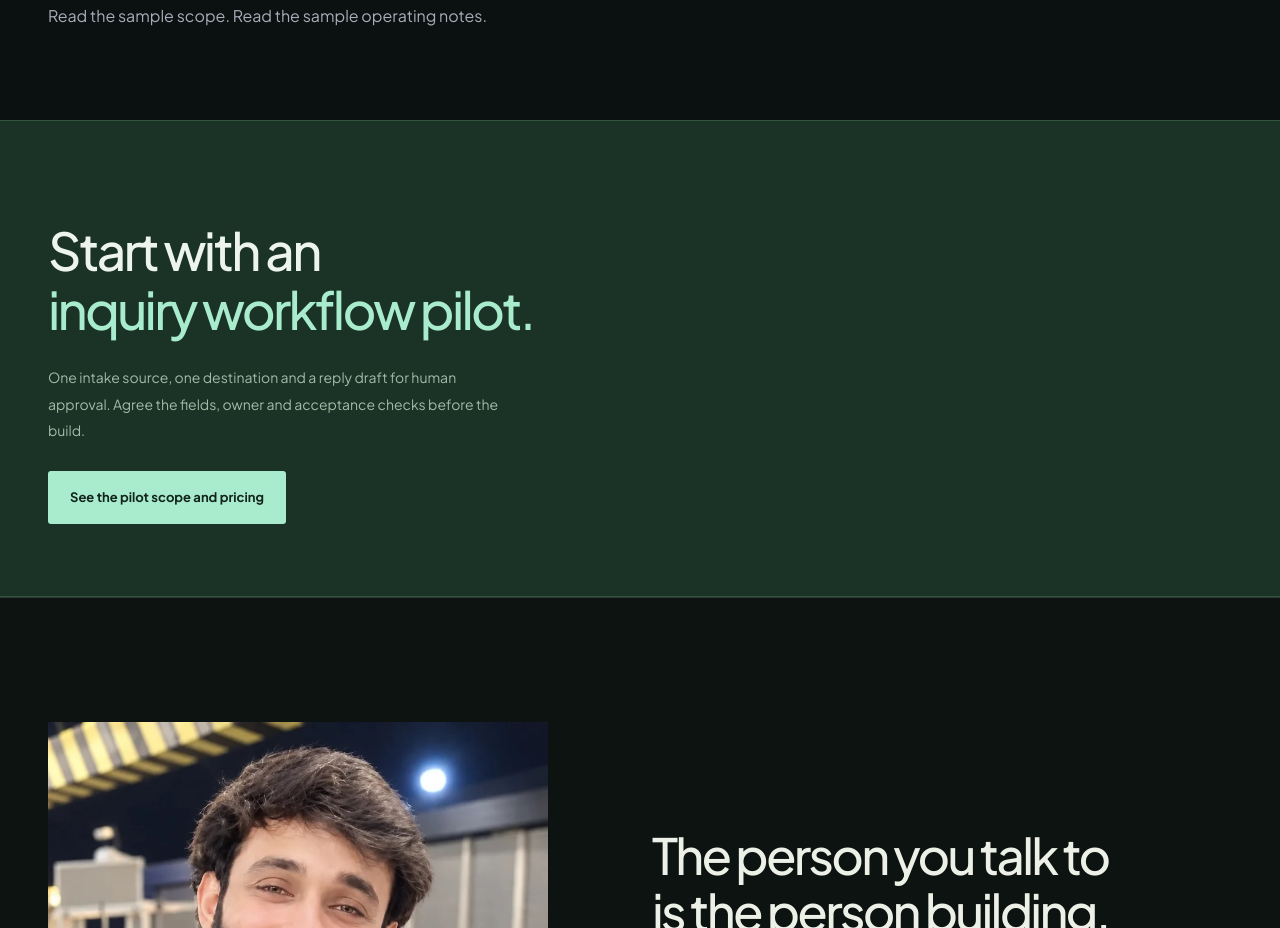
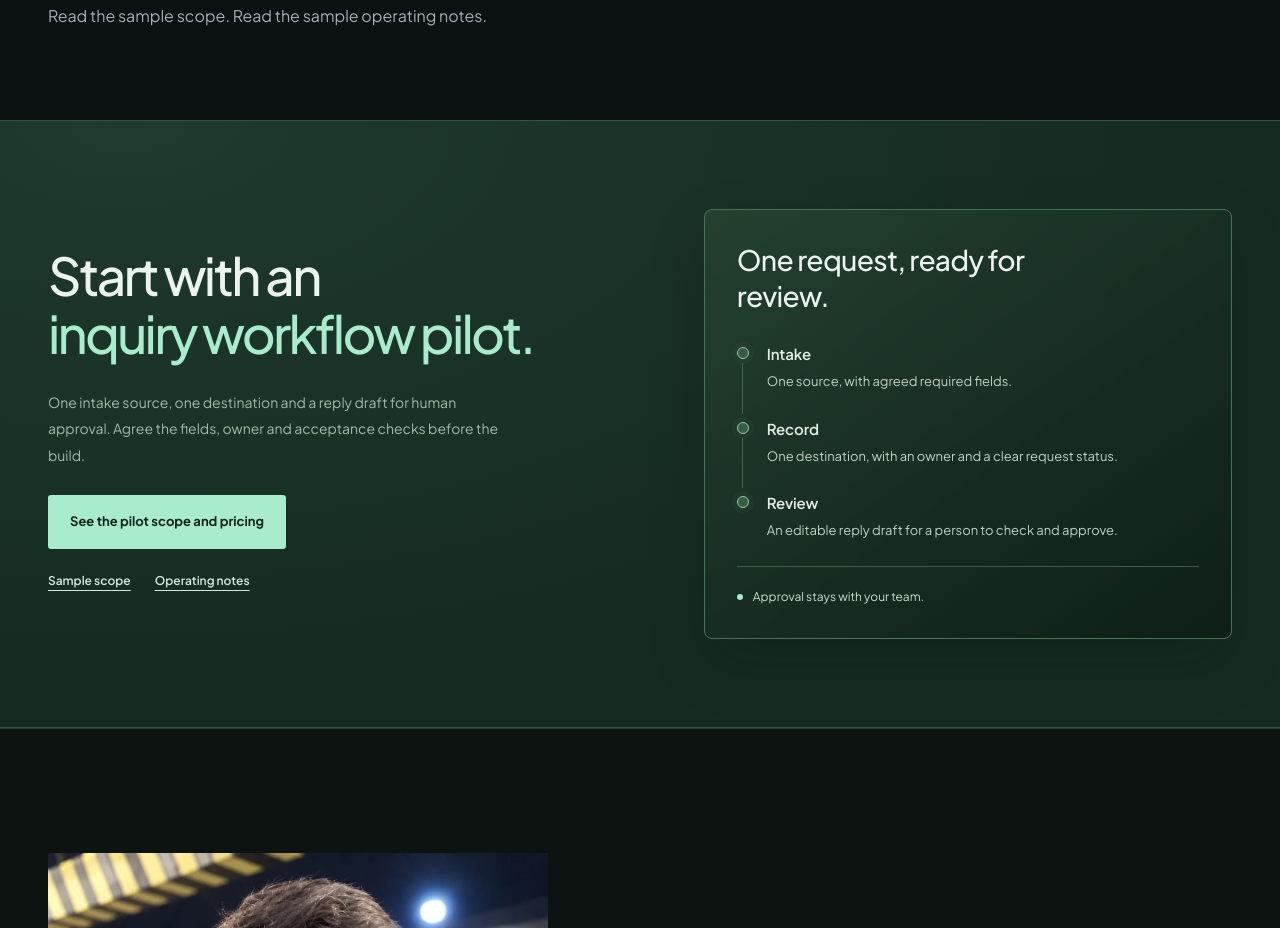
Before and after one commit to umair24171/dev_umair, a Next.js app: page / in a window 1280 px wide. Shown: the part 4228-5156 px from the top of the page. Built offline with nearby package versions, Linux system fonts and the light colour scheme.

Commit message:
Complete the homepage inquiry pilot section with a workflow panel

```diff
--- a/app/components/HomePilot.module.css
+++ b/app/components/HomePilot.module.css
@@ -1,8 +1,8 @@
-.section { color:#edf4ef; background:#1a3326; padding:100px 0 72px; border-top:1px solid #35543f; border-bottom:1px solid #35543f; }
+.section { color:#edf4ef; background:radial-gradient(ellipse at 10% 0%,rgba(130,190,151,.1),transparent 65%),#152b21; padding:88px 0; border-top:1px solid #35543f; border-bottom:1px solid #35543f; }
 .container { width:min(1280px,calc(100% - 96px)); margin-inline:auto; }
 .section h2,.section h3 { font-family:inherit; font-weight:500; letter-spacing:-.052em; }
 .section p { margin:0; }
-.main { display:grid; grid-template-columns:1fr 1fr; gap:100px; }
+.main { display:grid; grid-template-columns:minmax(0,1.05fr) minmax(0,.95fr); gap:72px; align-items:center; }
 .main > div { min-width:0; }
 .section .eyebrow { font-size:10px; font-weight:700; letter-spacing:2px; color:#a8ebcd; margin:0 0 24px; }
 .intro h2 { font-size:52px; line-height:1.12; margin:0; scroll-margin-top:100px; }
@@ -25,6 +25,21 @@
 .notes { display:grid; grid-template-columns:1fr 1fr; gap:100px; border-top:1px solid #3d5e47; margin-top:50px; padding-top:30px; }
 .notes h3 { font-size:17px; margin:0 0 12px; }
 .notes p { color:#92af9b; font-size:12px; line-height:1.9; }
+.documents { display:flex; flex-wrap:wrap; gap:8px 24px; margin-top:10px; }
+.documents a { display:inline-flex; align-items:center; min-height:44px; color:#d3eadc; font-size:12px; font-weight:600; text-decoration:underline; text-underline-offset:5px; }
+.documents a:hover { color:#a8ebcd; }
+.documents a:focus-visible,.button:focus-visible { outline:2px solid #a8ebcd; outline-offset:5px; }
+.workflow { min-width:0; padding:32px; border:1px solid #4b705a; border-radius:8px; background:linear-gradient(145deg,rgba(47,80,59,.5),rgba(13,30,21,.9)); box-shadow:0 24px 60px rgba(3,12,7,.16); }
+.workflow h3 { color:#edf4ef; font-size:clamp(24px,2.2vw,30px); line-height:1.25; letter-spacing:-.025em; margin:0; max-width:360px; }
+.stages { padding:0; margin:30px 0 24px; list-style:none; }
+.stages li { position:relative; display:grid; grid-template-columns:12px minmax(0,1fr); gap:18px; padding:0 0 25px; }
+.stages li:last-child { padding-bottom:0; }
+.stages li:not(:last-child)::before { content:''; position:absolute; top:20px; bottom:4px; left:5px; width:1px; background:#41684f; }
+.marker { position:relative; width:12px; height:12px; margin-top:4px; border:1px solid #98c7a8; border-radius:50%; background:#365c43; box-shadow:0 0 0 5px rgba(152,199,168,.04); }
+.stages h4 { color:#e2eee5; margin:0 0 6px; font-size:15px; line-height:1.4; font-weight:600; letter-spacing:-.01em; }
+.stages p { color:#c1d1c5; font-size:13px; line-height:1.75; }
+.workflow .approval { display:flex; align-items:center; gap:10px; padding-top:20px; border-top:1px solid #3c5d46; color:#c7dfce; font-size:12px; line-height:1.6; }
+.approval > span { width:6px; height:6px; flex-shrink:0; background:#a8ebcd; border-radius:50%; }
 @media(max-width:1050px) {
   .container { width:calc(100% - 64px); }
   .main,.notes { gap:50px; }
@@ -32,7 +47,11 @@
   .button { font-size:12px; padding:14px 18px; }
 }
 @media(max-width:700px) {
-  .section { padding:65px 0 50px; }
+  .section { padding:60px 0; }
+  .workflow { padding:24px; }
+  .workflow h3 { font-size:25px; }
+  .stages { margin:26px 0 22px; }
+  .documents { gap:8px 22px; }
   .container { width:calc(100% - 40px); }
   .section .eyebrow { font-size:9px; letter-spacing:1.7px; margin-bottom:20px; }
   .main,.notes { grid-template-columns:1fr; gap:42px; }
--- a/app/components/HomePilot.tsx
+++ b/app/components/HomePilot.tsx
@@ -4,11 +4,26 @@ import styles from './HomePilot.module.css';
 
 export default function HomePilot() {
   return <section className={styles.section} aria-labelledby="pilot-heading"><div className={styles.container}>
-    <div className={styles.intro}>
-      <h2 id="pilot-heading">Start with an<br/><span>inquiry workflow pilot.</span></h2>
-      <p className={styles.description}>One intake source, one destination and a reply draft for human approval. Agree the fields, owner and acceptance checks before the build.</p>
-      {(site.pilotPrice || site.discoveryFee) && <p className={styles.description}>{site.pilotPrice && <>Pilot starting range: {site.pilotPrice}. </>}{site.discoveryFee && <>Discovery fee: {site.discoveryFee}. </>}The final fee depends on scope.</p>}
-      <div className={styles.actions}><Link href="/pricing#inquiry-pilot" className={styles.button}>See the pilot scope and pricing</Link></div>
+    <div className={styles.main}>
+      <div className={styles.intro}>
+        <h2 id="pilot-heading">Start with an<br/><span>inquiry workflow pilot.</span></h2>
+        <p className={styles.description}>One intake source, one destination and a reply draft for human approval. Agree the fields, owner and acceptance checks before the build.</p>
+        {(site.pilotPrice || site.discoveryFee) && <p className={styles.description}>{site.pilotPrice && <>Pilot starting range: {site.pilotPrice}. </>}{site.discoveryFee && <>Discovery fee: {site.discoveryFee}. </>}The final fee depends on scope.</p>}
+        <div className={styles.actions}><Link href="/pricing#inquiry-pilot" className={styles.button}>See the pilot scope and pricing</Link></div>
+        <div className={styles.documents} aria-label="Pilot sample documents">
+          <Link href="/samples/inquiry-pilot-scope">Sample scope</Link>
+          <Link href="/samples/inquiry-pilot-operating-notes">Operating notes</Link>
+        </div>
+      </div>
+      <aside className={styles.workflow} aria-labelledby="pilot-workflow-heading">
+        <h3 id="pilot-workflow-heading">One request, ready for review.</h3>
+        <ol className={styles.stages}>
+          <li><span className={styles.marker} aria-hidden="true"/><div><h4>Intake</h4><p>One source, with agreed required fields.</p></div></li>
+          <li><span className={styles.marker} aria-hidden="true"/><div><h4>Record</h4><p>One destination, with an owner and a clear request status.</p></div></li>
+          <li><span className={styles.marker} aria-hidden="true"/><div><h4>Review</h4><p>An editable reply draft for a person to check and approve.</p></div></li>
+        </ol>
+        <p className={styles.approval}><span aria-hidden="true"/>Approval stays with your team.</p>
+      </aside>
     </div>
   </div></section>;
 }
```
